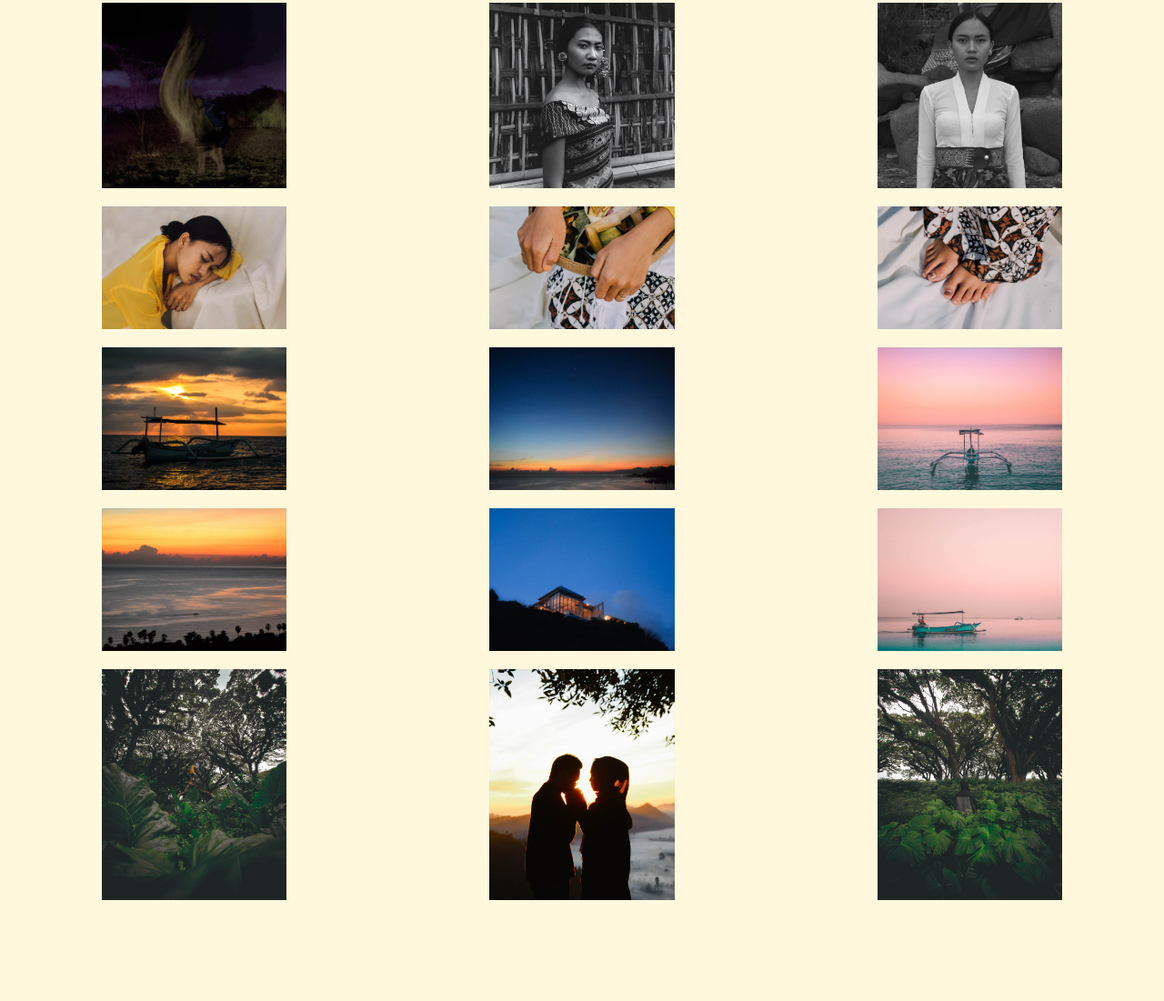
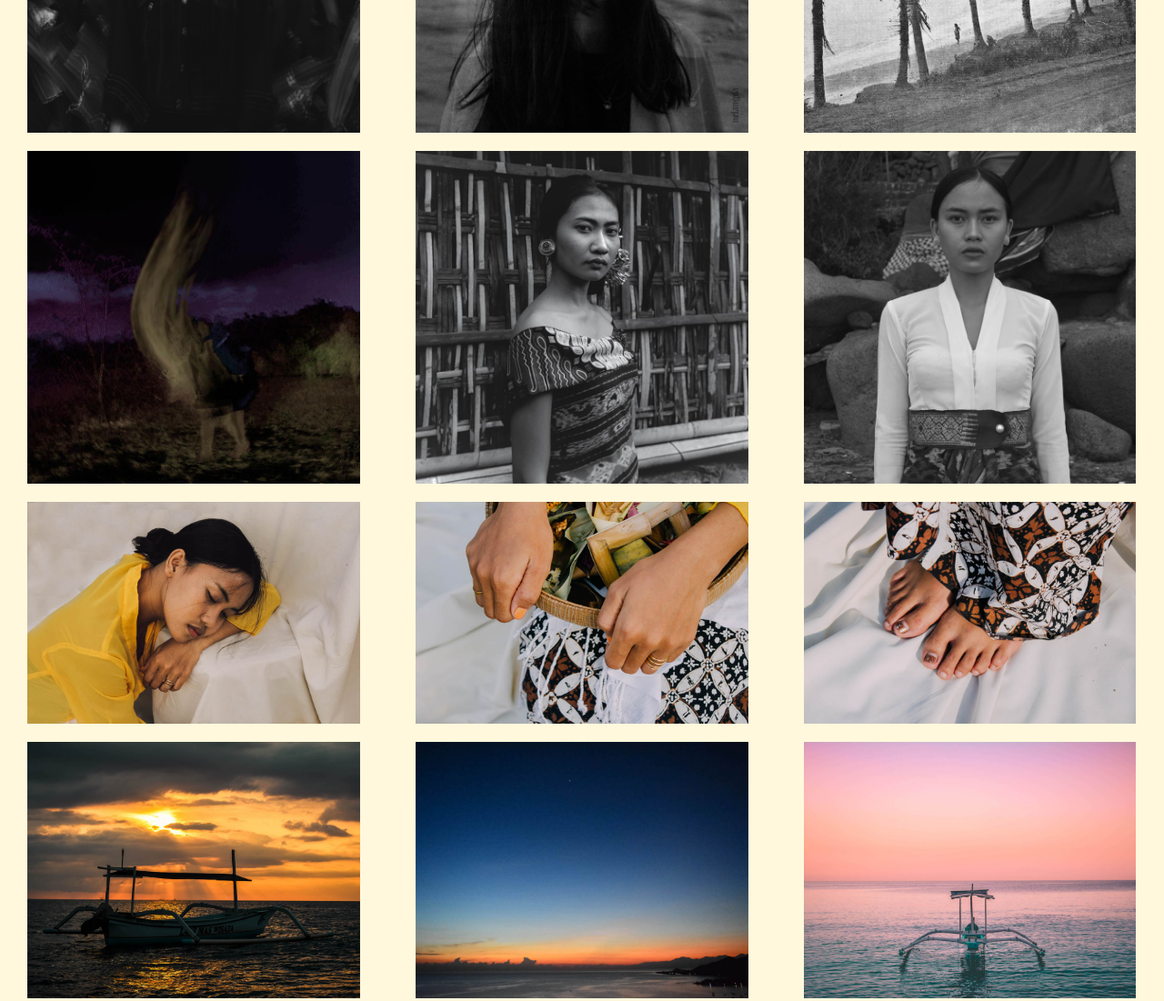
Before and after one commit to kusasatrialandipa/nelangsaproject.github.io, a plain HTML site: page gallery.html in a window 1280 px wide. Shown: the part 459-1560 px from the top of the page at 91% size. Before the commit the page ends 1459 px from the top, so only its background shows below. Drawn offline with Linux system fonts and the light colour scheme.

Commit message:
Update gallery.html

```diff
--- a/gallery.html
+++ b/gallery.html
@@ -21,109 +21,109 @@
     </div>
     <div class="row">
         <div class="column">
-          <img src="img/Fantasy 1.jpg" alt="Afraid" style="width:50%">
+          <img src="img/Fantasy 1.jpg" alt="Afraid" style="width:90%">
           <div class="middle">
             <div class="text">Afraid Woman</div>
           </div>
         </div>
         <div class="column">
-          <img src="img/Fantasy 2.jpg" alt="Truth" style="width:50%">
+          <img src="img/Fantasy 2.jpg" alt="Truth" style="width:90%">
           <div class="middle">
             <div class="text">The Truth</div>
           </div>
         </div>
         <div class="column">
-          <img src="img/Fantasy 3.jpg" alt="Baruna" style="width:50%">
+          <img src="img/Fantasy 3.jpg" alt="Baruna" style="width:90%">
           <div class="middle">
             <div class="text">Lonelly</div>
           </div>
         </div>
         <div class="column">
-          <img src="img/Fantasy 4.jpg" alt="Fantasy" style="width:50%">
+          <img src="img/Fantasy 4.jpg" alt="Fantasy" style="width:90%">
           <div class="middle">
             <div class="text">Flyin Soul</div>
           </div>
         </div>
         <div class="column">
-          <img src="img/Fantasy 5.jpg" alt="Old" style="width:50%">
+          <img src="img/Fantasy 5.jpg" alt="Old" style="width:90%">
           <div class="middle">
             <div class="text">Old Balinese</div>
           </div>
         </div>
         <div class="column">
-          <img src="img/Fantasy 6.jpg" alt="Balinese" style="width:50%">
+          <img src="img/Fantasy 6.jpg" alt="Balinese" style="width:90%">
           <div class="middle">
             <div class="text">Old Style</div>
           </div>
         </div>
         <div class="column">
-          <img src="img/Human 2.jpg" alt="Humanity" style="width:50%">
+          <img src="img/Human 2.jpg" alt="Humanity" style="width:90%">
           <div class="middle">
             <div class="text">Tired</div>
           </div>
         </div>
         <div class="column">
-          <img src="img/Human 3.jpg" alt="Humanity" style="width:50%">
+          <img src="img/Human 3.jpg" alt="Humanity" style="width:90%">
           <div class="middle">
             <div class="text">Helper</div>
           </div>
         </div>
         <div class="column">
-          <img src="img/Human 4.jpg" alt="Humanity" style="width:50%">
+          <img src="img/Human 4.jpg" alt="Humanity" style="width:90%">
           <div class="middle">
             <div class="text">Dead End</div>
           </div>
         </div>
         <div class="column">
-          <img src="img/Landscape 1.jpg" alt="Sunsets" style="width:50%">
+          <img src="img/Landscape 1.jpg" alt="Sunsets" style="width:90%">
           <div class="middle">
             <div class="text">Lovina's Sunset</div>
           </div>
         </div>
         <div class="column">
-          <img src="img/Landscape 2.jpg" alt="Sunrise" style="width:50%">
+          <img src="img/Landscape 2.jpg" alt="Sunrise" style="width:90%">
           <div class="middle">
             <div class="text">North Bali Style</div>
           </div>
         </div>
         <div class="column">
-          <img src="img/Landscape 3.jpg" alt="Local" style="width:50%">
+          <img src="img/Landscape 3.jpg" alt="Local" style="width:90%">
           <div class="middle">
             <div class="text">Jukung</div>
           </div>
         </div>
         <div class="column">
-          <img src="img/Landscape 4.jpg" alt="Sunrise" style="width:50%">
+          <img src="img/Landscape 4.jpg" alt="Sunrise" style="width:90%">
           <div class="middle">
             <div class="text">Morning Beauty</div>
           </div>
         </div>
         <div class="column">
-          <img src="img/Landscape 6.jpg" alt="Hotel" style="width:50%">
+          <img src="img/Landscape 6.jpg" alt="Hotel" style="width:90%">
           <div class="middle">
             <div class="text">Place To Rests</div>
           </div>
         </div>
         <div class="column">
-          <img src="img/Landscape 5.jpg" alt="Local" style="width:50%">
+          <img src="img/Landscape 5.jpg" alt="Local" style="width:90%">
           <div class="middle">
             <div class="text">Local Fisherman</div>
           </div>
         </div>
         <div class="column">
-          <img src="img/Nature 3.jpg" alt="Javanese" style="width:50%">
+          <img src="img/Nature 3.jpg" alt="Javanese" style="width:90%">
           <div class="middle">
             <div class="text">Javanese Forest</div>
           </div>
         </div>
         <div class="column">
-          <img src="img/Nature 1.jpg" alt="Javanese" style="width:50%">
+          <img src="img/Nature 1.jpg" alt="Javanese" style="width:90%">
           <div class="middle">
             <div class="text">Look at You</div>
           </div>
         </div>
         <div class="column">
-          <img src="img/Nature 6.jpg" alt="Javanese" style="width:50%">
+          <img src="img/Nature 6.jpg" alt="Javanese" style="width:90%">
           <div class="middle">
             <div class="text">Home Call</div>
           </div>
```
